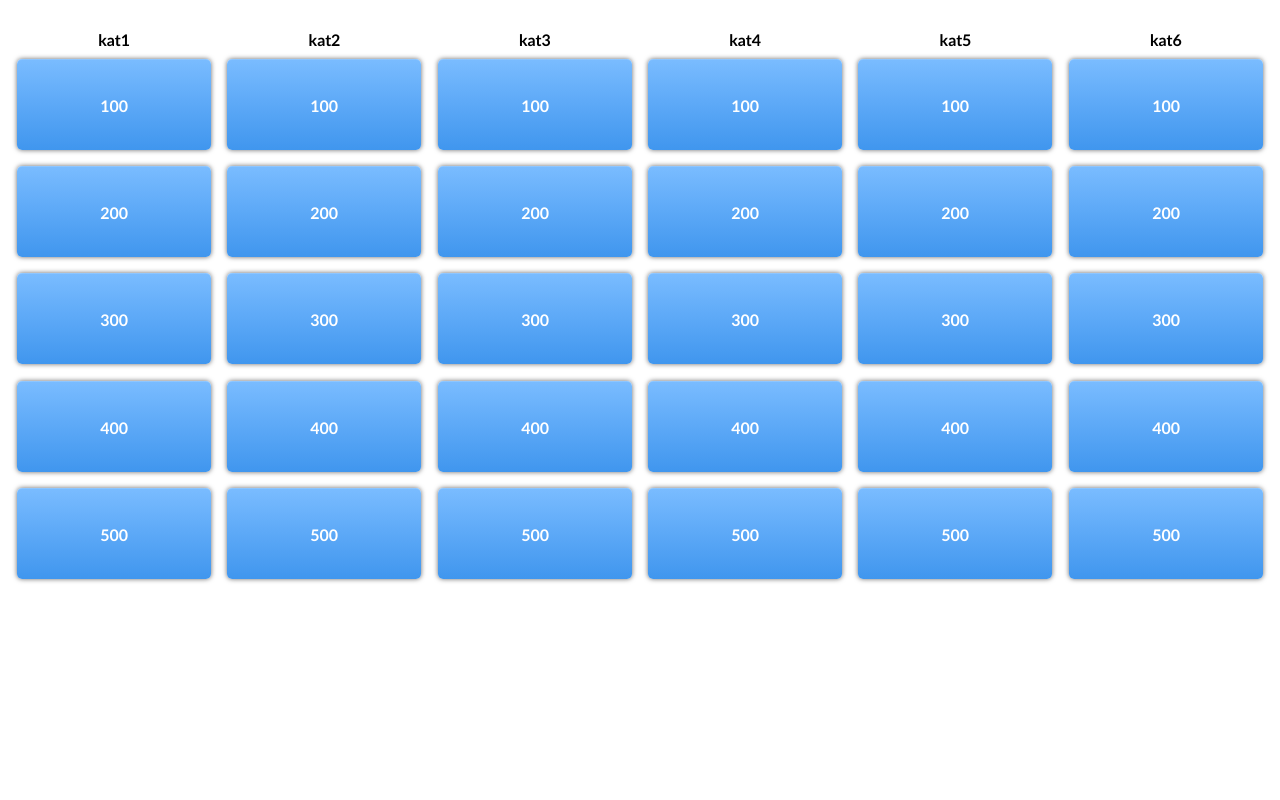
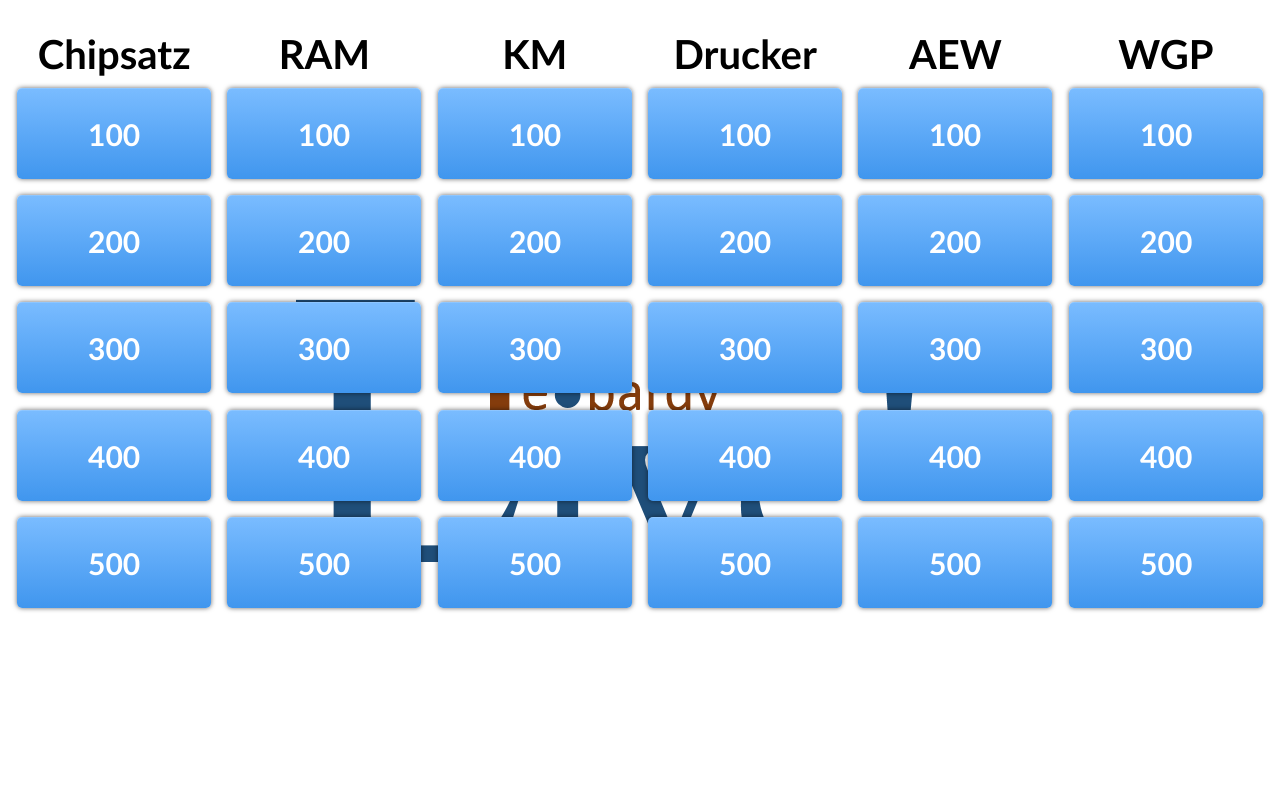
Before and after one commit to philipnordmann/JLive, a PHP site: page /JGameScreen.php in a window 1280 px wide. Run offline with PHP 8.4, Linux system fonts and the light colour scheme.

Commit message:
simons shit

```diff
--- a/JeopardyLive!/JeopardyLive!/JGameScreen.php
+++ b/JeopardyLive!/JeopardyLive!/JGameScreen.php
@@ -13,10 +13,10 @@ echo file_get_contents( "template_game.html" );
 $katArray = array(
     1 => 1,
     2 => 2,
-    3 => 3,
-    4 => 4,
-    5 => 5,
-    6 => 6,
+    3 => 12,
+    4 => 13,
+    5 => 14,
+    6 => 15,
 );
 
 $k_id = 1;
@@ -31,14 +31,15 @@ $kategorie6 = $katarray(6);
 */
 ?>
 <body>
-    <table id="table" style="width:100%">
+
+    <table class = "customtable">
         <tr>
-            <th>kat1</th>
-            <th>kat2</th>
-            <th>kat3</th>
-            <th>kat4</th>
-            <th>kat5</th>
-            <th>kat6</th>
+            <th width="16,66%">Chipsatz</th>
+            <th width="16,66%">RAM</th>
+            <th width="16,66%">KM</th>
+            <th width="16,66%">Drucker</th>
+            <th width="16,66%">AEW</th>
+            <th width="16,66%">WGP</th>
         </tr>
         <?php
 
@@ -56,6 +57,7 @@ $kategorie6 = $katarray(6);
                     <?php
          createTile("get_question.php?k_id=".$katArray[$i]."&p=".$j."",$j,"100 double-tile");
                     ?>
+
                 </td>
                 <?php } ?>
             </tr>
@@ -65,4 +67,5 @@ $kategorie6 = $katarray(6);
 
 </table>
 
+
 </body>
--- a/JeopardyLive!/JeopardyLive!/game.css
+++ b/JeopardyLive!/JeopardyLive!/game.css
@@ -2,7 +2,9 @@
 
 body {
     font-family: Calibri, Arial, serif;
+	background:url('images/jlive_logo_final.png');
 }
+
 
 .content{
         width:900px;
@@ -22,6 +24,7 @@ body {
         font-size:15px;
         height:50px;
     }
+
     .show:hover
     {
         background:#4c66a4;
@@ -41,6 +44,21 @@ body {
 	-webkit-box-shadow: -5px -5px 5px 5px#888;
 	box-shadow: -5px -5px 5px 5px #888;
 }
+
+.question
+    {
+    display: block;
+    width:100%;
+    text-align:center;
+    margin:0;
+    padding:0;
+    font-size:50px;
+    font-weight: bold;
+    position: absolute;
+    top: 50%;
+    transform: translate(0, -50%)
+    }
+
 
 .hvr-grow {
   display: inline-block;
@@ -115,3 +133,9 @@ body {
     padding:10px;
     font-size:14px;
 }
+
+.customtable {
+width: 100%;
+table-layout: fixed;
+font-size: 40px;
+}
--- a/JeopardyLive!/JeopardyLive!/resources/tiles.css
+++ b/JeopardyLive!/JeopardyLive!/resources/tiles.css
@@ -345,7 +345,7 @@
     text-align:center;
     margin:0;
     padding:0;
-    font-size:16px;
+    font-size:30px;
     font-weight: bold;
     position: absolute;
     top: 50%;
@@ -357,7 +357,7 @@
     text-align:center;
     margin:0;
     padding:0;
-    font-size:16px;
+    font-size:20px;
     font-weight: bold;
     position: absolute;
     top: 50%;
--- a/JeopardyLive!/JeopardyLive!/template_game.html
+++ b/JeopardyLive!/JeopardyLive!/template_game.html
@@ -1,5 +1,5 @@
 <head>
-    <link rel="stylesheet" href="game.css">
+    <link rel="stylesheet" href="game.css" />
     <meta http-equiv="X-UA-Compatible" content="IE=9;IE=10;IE=11;IE=Edge,chrome=1" />
     <meta http-equiv="content-type" content="text/html; charset=ISO-8859-1">
 </head>
```
Also changed, not shown: JeopardyLive!/JeopardyLive!/get_answer.php (+8 -0 lines), JeopardyLive!/JeopardyLive!/get_question.php (+5 -3 lines), JeopardyLive!/JeopardyLive!/helper.php (+29 -15 lines), JeopardyLive!/JeopardyLive!/images/jlive_logo_final.png (added), JeopardyLive!/JeopardyLive!/images/jlive_logo_final2.png (added), JeopardyLive!/JeopardyLive!/images/jlive_logo_final_small.png (added), JeopardyLive!/JeopardyLive!/images/jlive_logo_final_small2.png (added), JeopardyLive!/JeopardyLive!/images/logo_test.PNG (added), 1 other file.
